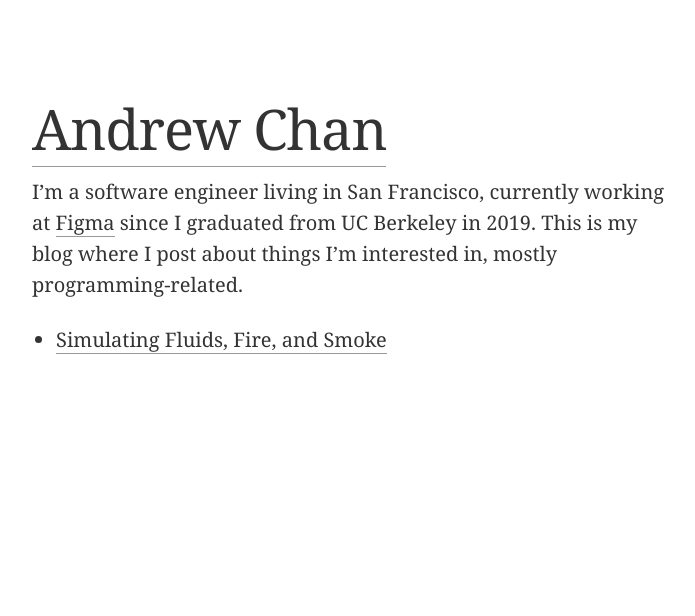
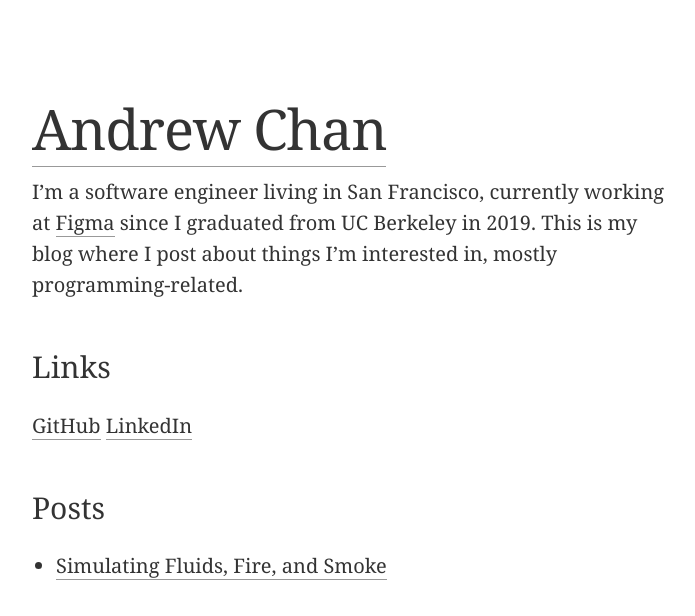
Before and after one commit to andrewkchan/andrewkchan.github.io, a plain HTML site: page index.html in a window 1280 px wide. Shown: the whole page, without its empty margins (116-811 px from the left). Drawn offline with Linux system fonts and the light colour scheme.

Commit message:
add links

```diff
--- a/index.html
+++ b/index.html
@@ -19,6 +19,12 @@
       I'm a software engineer living in San Francisco, currently working at <a href="https://www.figma.com/">Figma</a> since I graduated from UC Berkeley in 2019.
       This is my blog where I post about things I'm interested in, mostly programming-related.
     </p>
+    <h2>Links</h2>
+    <p>
+      <a href="https://github.com/andrewkchan">GitHub</a>
+      <a href="https://www.linkedin.com/in/andrew-chan-626037118/">LinkedIn</a>
+    </p>
+    <h2>Posts</h2>
     <div class="l-middle">
       <navigation><ul class="nav"><li><a href="posts/fire.html">Simulating Fluids, Fire, and Smoke</a></li></ul></navigation>
     </div>
```
Also changed, not shown: source/index.html (+6 -0 lines).
